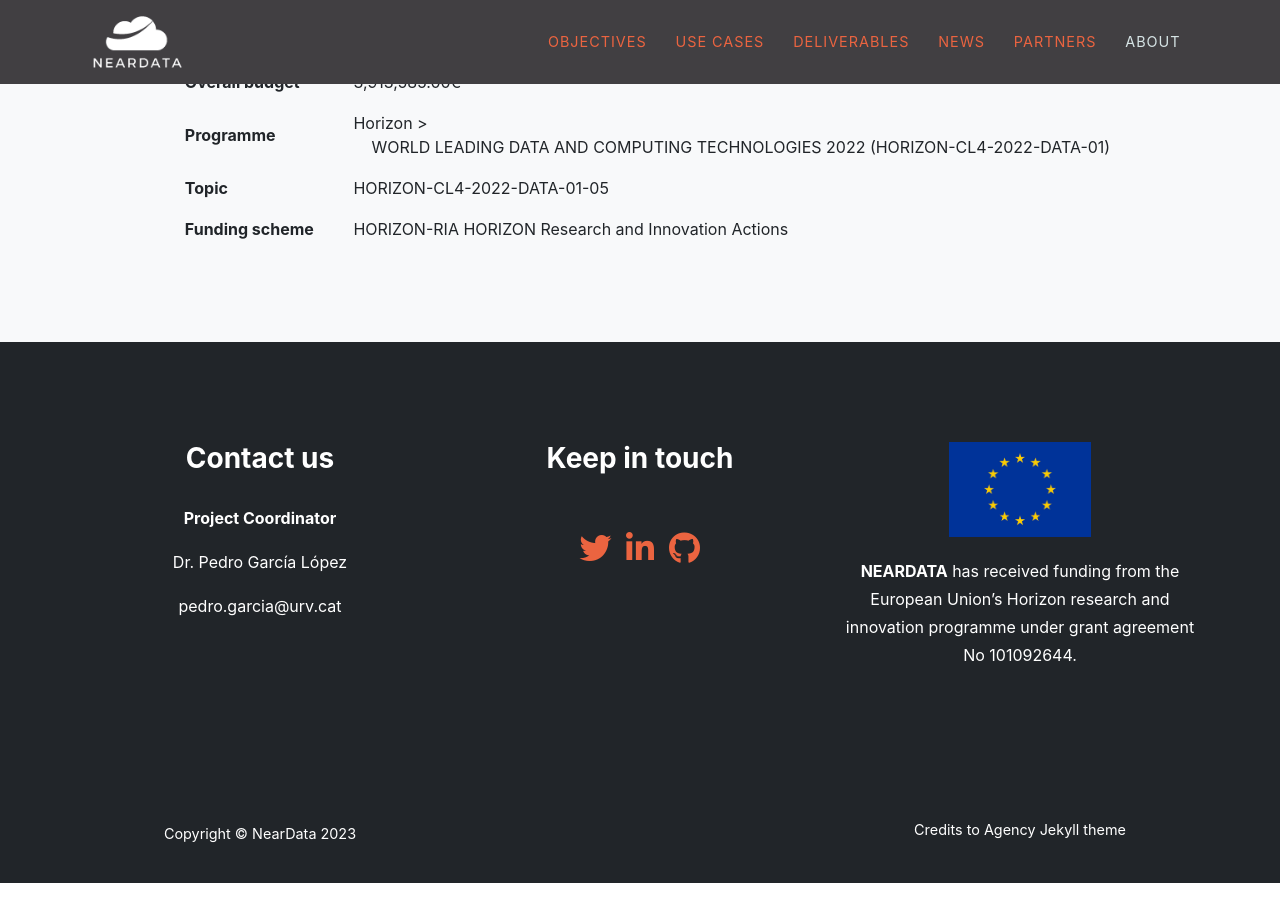
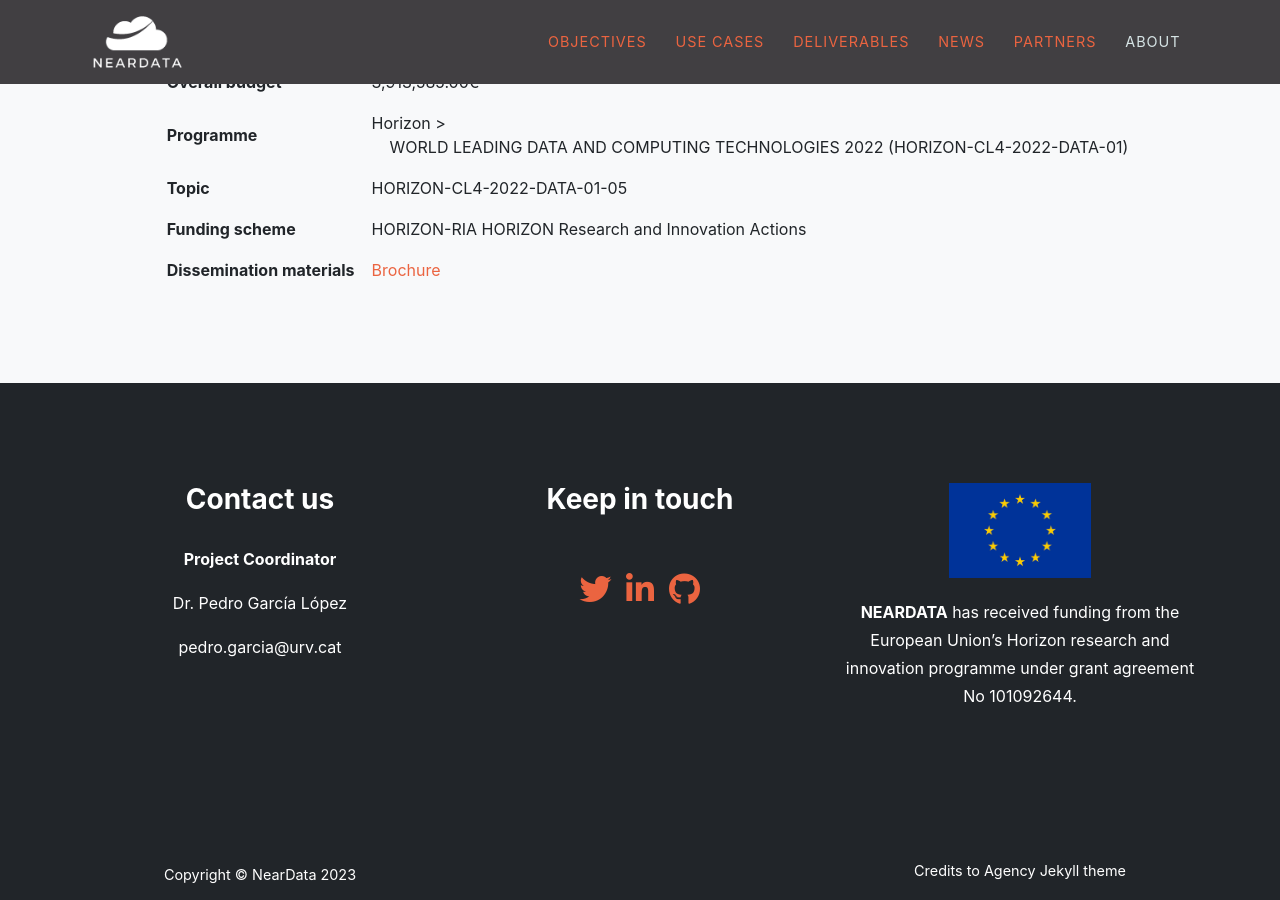
Before and after one commit to neardata-eu/neardata-eu.github.io, a Jekyll site: the page built from index.md, in a window 1280 px wide and 900 px high, scrolled down 6012 px. Built offline with Jekyll 4.4.1, drawn with Linux system fonts in a browser that asks for light colours; some web fonts are replaced.

Commit message:
add brochure

```diff
--- a/_includes/about.html
+++ b/_includes/about.html
@@ -79,6 +79,10 @@
               <td><strong>Funding scheme</strong></td>
               <td>HORIZON-RIA HORIZON Research and Innovation Actions</td>
             </tr>
+            <tr>
+              <td><strong>Dissemination materials</strong></td>
+              <td><a href="assets\deliverables\NEARDATA_Brochure_DEF.pdf" target="_blank">Brochure</a> </td>
+            </tr>
           </tbody>
         </table>
       </div>
```
Also changed, not shown: 1 other file.
